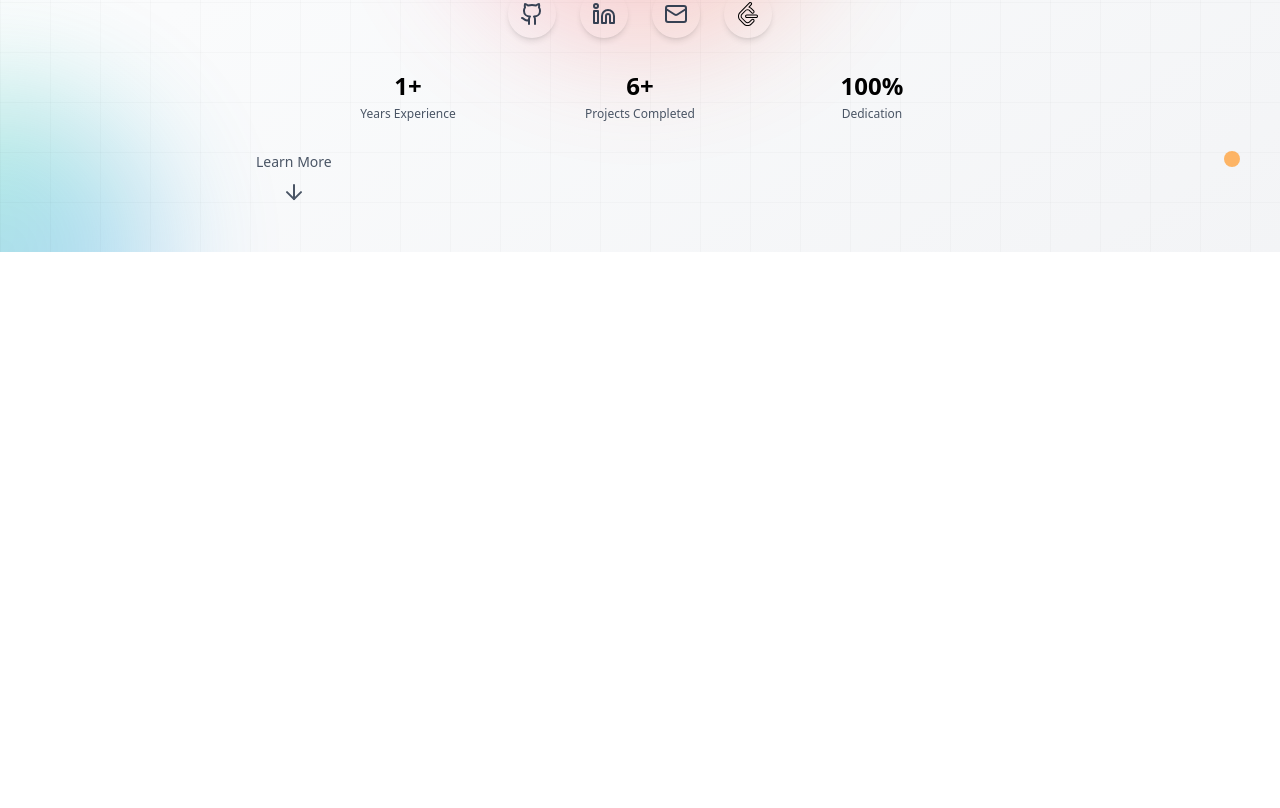
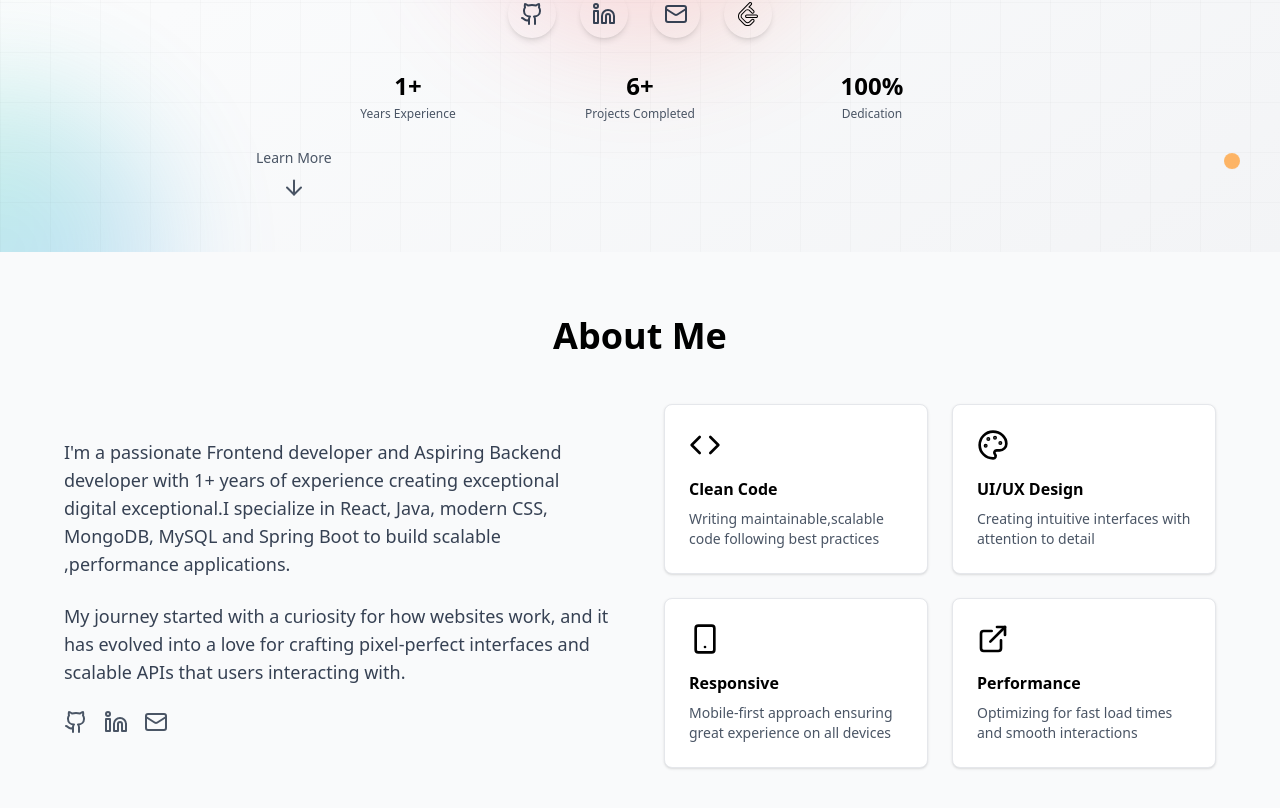
Before and after one commit to Kavin-Prakash-T/Portfolio, a React (Vite) app: page / in a window 1280 px wide. Shown: the part 548-1356 px from the top of the page. Before the commit the page ends 800 px from the top, so only its background shows below. Built offline with nearby package versions, Linux system fonts and the light colour scheme.

Commit message:
feat(About):Implement About section

```diff
--- a/src/App.jsx
+++ b/src/App.jsx
@@ -1,3 +1,4 @@
+import { About } from "./components/About";
 import { Hero } from "./components/Hero";
 import { Navigation } from "./components/Navigation";
 import { useIntersectionObserver } from "./hooks/useIntersectionObserver";
@@ -10,6 +11,7 @@ const App = () => {
     <div className="min-h-screen bg-white text-black">
       <Navigation />
       <Hero hasAnimated={hasAnimated} />
+      <About hasAnimated={hasAnimated} />
     </div>
   )
 }
--- /dev/null
+++ b/src/components/About.jsx
@@ -0,0 +1,60 @@
+import React from 'react'
+import {Github,Linkedin,Mail,Code,Palette,Smartphone,ExternalLink} from 'lucide-react';
+
+export const About = ({hasAnimated}) => {
+    const features=[
+        {
+            icon:<Code className="w-8 h-8 mb-4 text-black"/>,
+            title:"Clean Code",
+            description:"Writing maintainable,scalable code following best practices"
+        },
+        {
+            icon:<Palette className="w-8 h-8 mb-4 text-black"/>,
+            title:"UI/UX Design",
+            description:"Creating intuitive interfaces with attention to detail"
+        },
+        {
+            icon:<Smartphone className="w-8 h-8 mb-4 text-black"/>,
+            title:"Responsive",
+            description:"Mobile-first approach ensuring great experience on all devices"
+        },
+        {
+            icon:<ExternalLink className="w-8 h-8 mb-4 text-black"/>,
+            title:"Performance",
+            description:"Optimizing for fast load times and smooth interactions"
+        }
+    ];
+  return (
+    <section id="about" className="py-16 px-6 bg-gray-50">
+       <div className="max-w-6xl mx-auto">
+        <div className={`transition-all duration-1000 delay-200 ${hasAnimated?'opacity-100 translate-y-0':'opacity-0 translate-y-10'}`}>
+            <h2 className="text-4xl font-bold mb-12 text-center">About Me</h2>
+            <div className="grid md:grid-cols-2 gap-12 items-center">
+                <div>
+                <p className="text-lg text-gray-700 mb-6">
+                    I'm a passionate Frontend developer and Aspiring Backend developer with  1+ years of experience creating exceptional digital exceptional.I specialize in React, Java, modern CSS, MongoDB, MySQL and Spring Boot to build scalable ,performance applications.
+                </p>
+                <p className="text-lg text-gray-700 mb-6">
+                    My journey started with a curiosity for how websites work, and  it has evolved into a love for crafting pixel-perfect interfaces and scalable APIs that users interacting with.
+                </p>
+                <div className="flex space-x-4">
+                   <Github className="w-6 h-6 text-gray-600 hover:text-black cursor-pointer transition-colors"/>
+                   <Linkedin className="w-6 h-6 text-gray-600 hover:text-black cursor-pointer transition-colors"/>
+                   <Mail className="w-6 h-6 text-gray-600 hover:text-black cursor-pointer transition-colors"/>
+                </div>
+                </div>
+                <div className="grid grid-cols-2 gap-6">
+                    {features.map((feature,index)=>(
+                        <div key={index} className="bg-white p-6 rounded-lg shadow-sm border border-gray-200">
+                            {feature.icon}
+                            <h3 className="font-semibold mb-2">{feature.title}</h3>
+                            <p className="text-sm text-gray-600">{feature.description}</p>
+                        </div>
+                    ))}
+                </div>
+            </div>
+        </div>
+       </div>
+    </section>
+  )
+}
```
